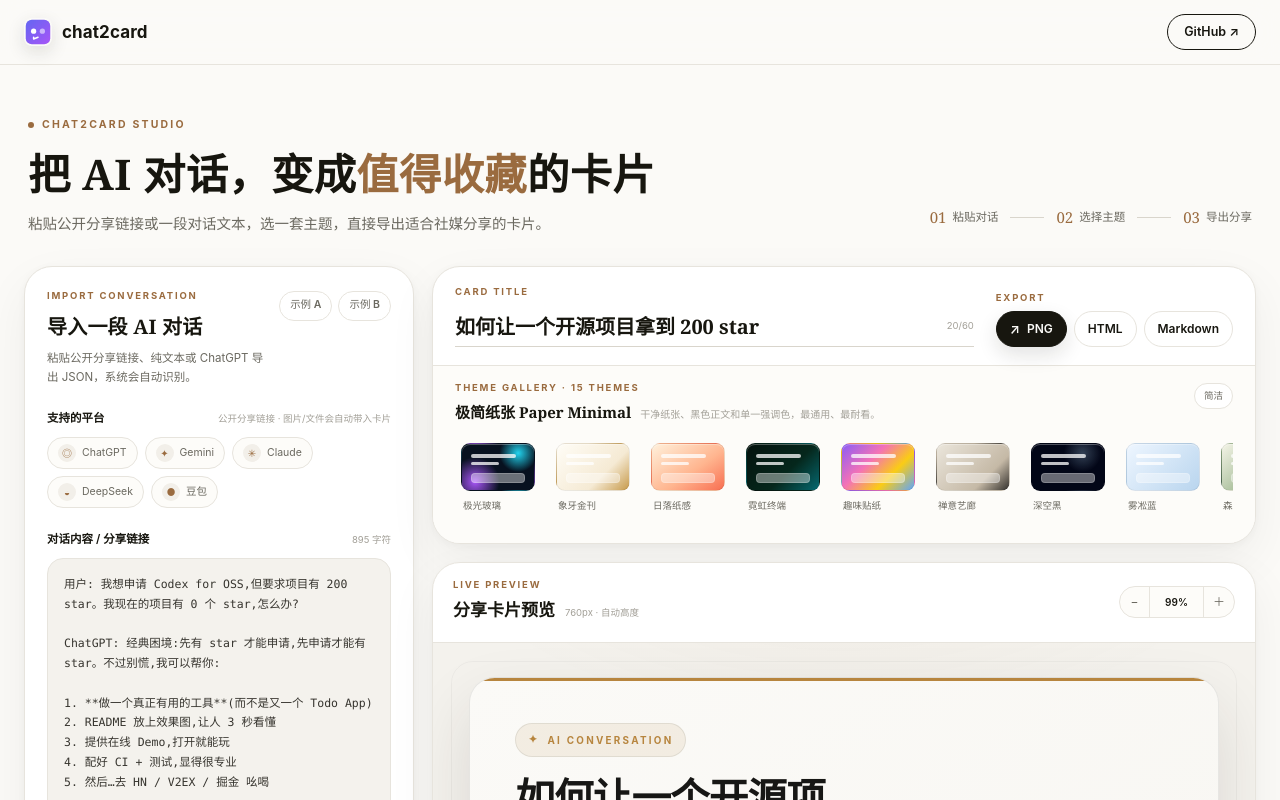
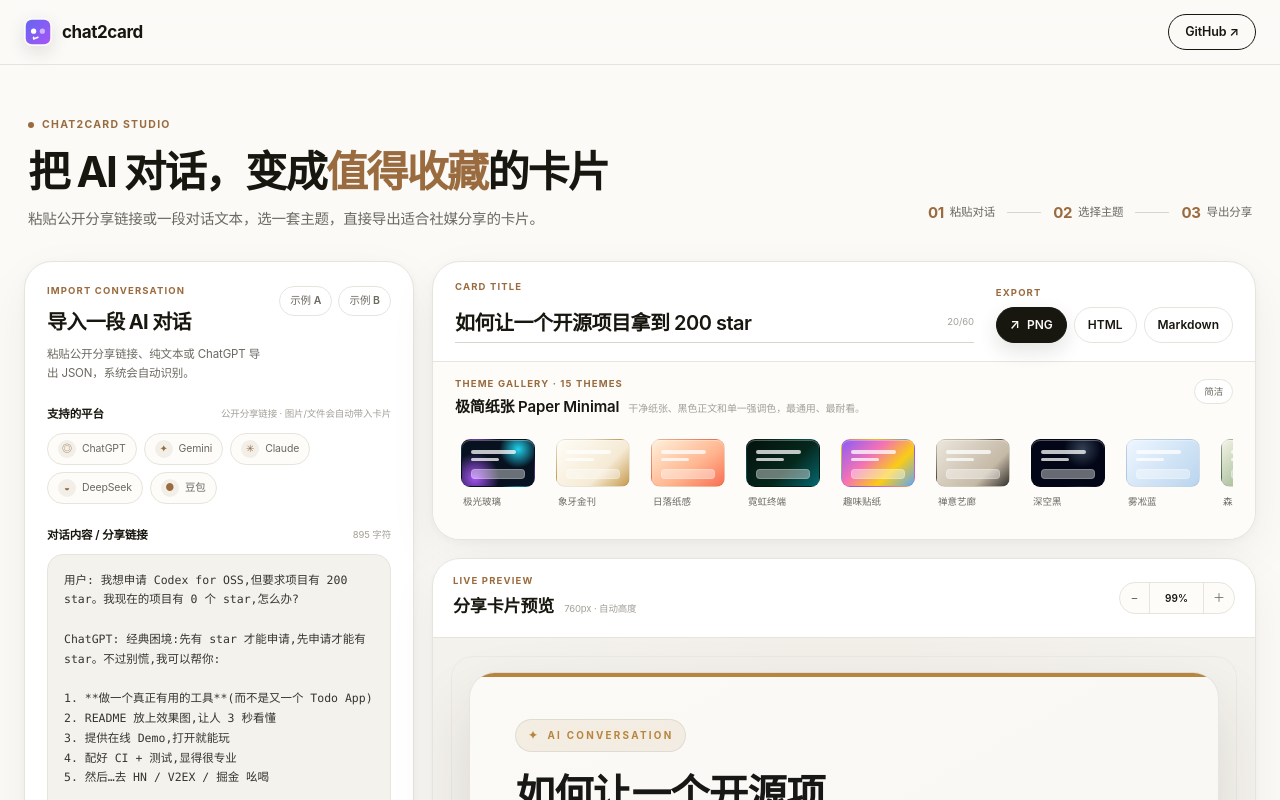
Before and after one commit to cshouuu/chat2card, a React (Vite) app: page / in a window 1280 px wide. Shown: the top 800 px of the page. Built offline with nearby package versions, Linux system fonts and the light colour scheme; no server answers.

Commit message:
style: align page typography with HouseDesign
* style: add HouseDesign-inspired UI typography

* style: apply product typography overrides

```diff
--- a/src/main.tsx
+++ b/src/main.tsx
@@ -2,6 +2,7 @@
 import ReactDOM from 'react-dom/client';
 import App from './App';
 import './index.css';
+import './ui-typography.css';
 
 ReactDOM.createRoot(document.getElementById('root')!).render(
   <React.StrictMode>
--- /dev/null
+++ b/src/ui-typography.css
@@ -0,0 +1,80 @@
+:root {
+  /* HouseDesign-inspired neutral product typography. Keep this local/system-first
+     so GitHub Pages does not depend on a third-party font CDN. */
+  --sans: 'Inter', 'SF Pro Text', 'SF Pro Display', 'Segoe UI Variable', 'Segoe UI', 'Helvetica Neue', Arial, 'PingFang SC', 'Hiragino Sans GB', 'Microsoft YaHei', sans-serif;
+  --serif: var(--sans);
+}
+
+body {
+  font-family: var(--sans);
+  letter-spacing: -0.01em;
+  font-kerning: normal;
+  font-optical-sizing: auto;
+  font-feature-settings: 'kern' 1, 'liga' 1, 'calt' 1;
+}
+
+.brand-name,
+.nav-cta,
+.btn,
+.provider-pill,
+.field-label,
+.field-meta,
+.control-kicker,
+.theme-tile-name,
+.title-input,
+.editor-frame-footer,
+.parse-status,
+.app-footer {
+  font-family: var(--sans);
+}
+
+.brand-name {
+  font-weight: 700;
+  letter-spacing: -0.025em;
+}
+
+.intro-copy h1 {
+  font-family: var(--sans);
+  font-weight: 720;
+  line-height: 1.12;
+  letter-spacing: -0.045em;
+}
+
+.intro-copy p {
+  letter-spacing: -0.012em;
+}
+
+.intro-eyebrow,
+.control-kicker {
+  font-weight: 650;
+  letter-spacing: 0.12em;
+}
+
+.intro-steps b {
+  font-family: var(--sans);
+  font-weight: 650;
+  letter-spacing: -0.025em;
+}
+
+.import-head h2 {
+  font-family: var(--sans);
+  font-weight: 680;
+  letter-spacing: -0.03em;
+}
+
+.title-input {
+  font-weight: 600;
+  letter-spacing: -0.025em;
+}
+
+button,
+input,
+textarea {
+  font-family: inherit;
+}
+
+/* The raw conversation editor remains monospace for URLs / JSON readability. */
+.editor {
+  font-family: var(--mono);
+  letter-spacing: 0;
+}
```
